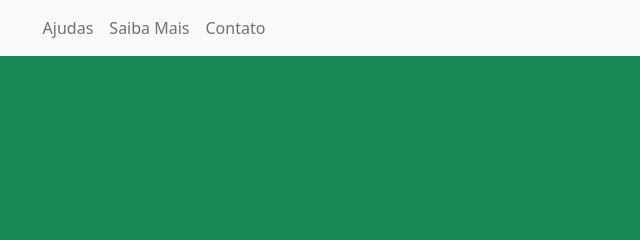
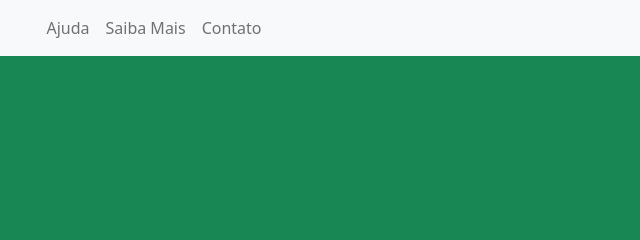
Before and after one commit to Mrvaot007/html.css, a plain HTML site: page Sing Linguage/index.html in a window 1280 px wide. Shown: the top 240 px of the page, 486-1126 px from the left. Drawn offline with nearby package versions, Linux system fonts and the light colour scheme; files that its build step writes are made by us from their sources.

Commit message:
Update index.html

```diff
--- a/Sing Linguage/index.html
+++ b/Sing Linguage/index.html
@@ -13,7 +13,7 @@
     <nav class="navbar navbar-expand-sm bg-light justify-content-center">
         <ul class="navbar-nav">
           <li class="nav-item">
-            <a class="nav-link" href="#">Ajudas</a>
+            <a class="nav-link" href="#">Ajuda</a>
           </li>
           <li class="nav-item">
             <a class="nav-link" href="#">Saiba Mais</a>
```
